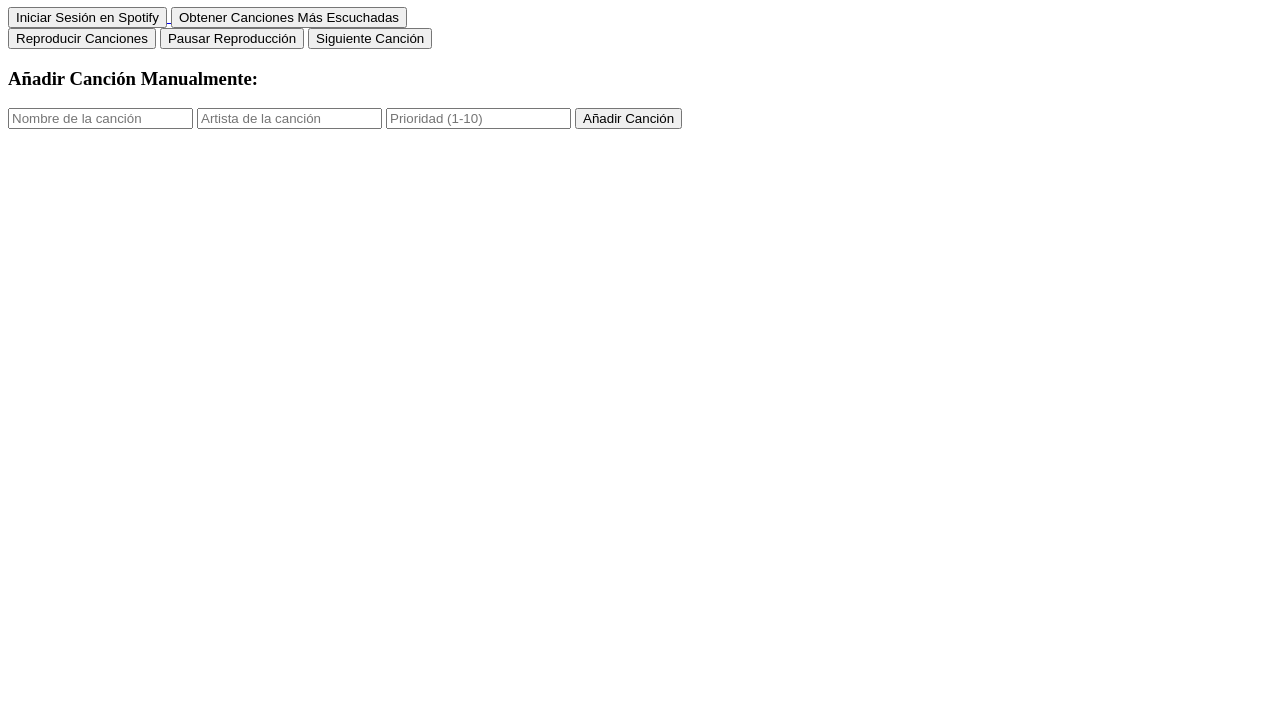
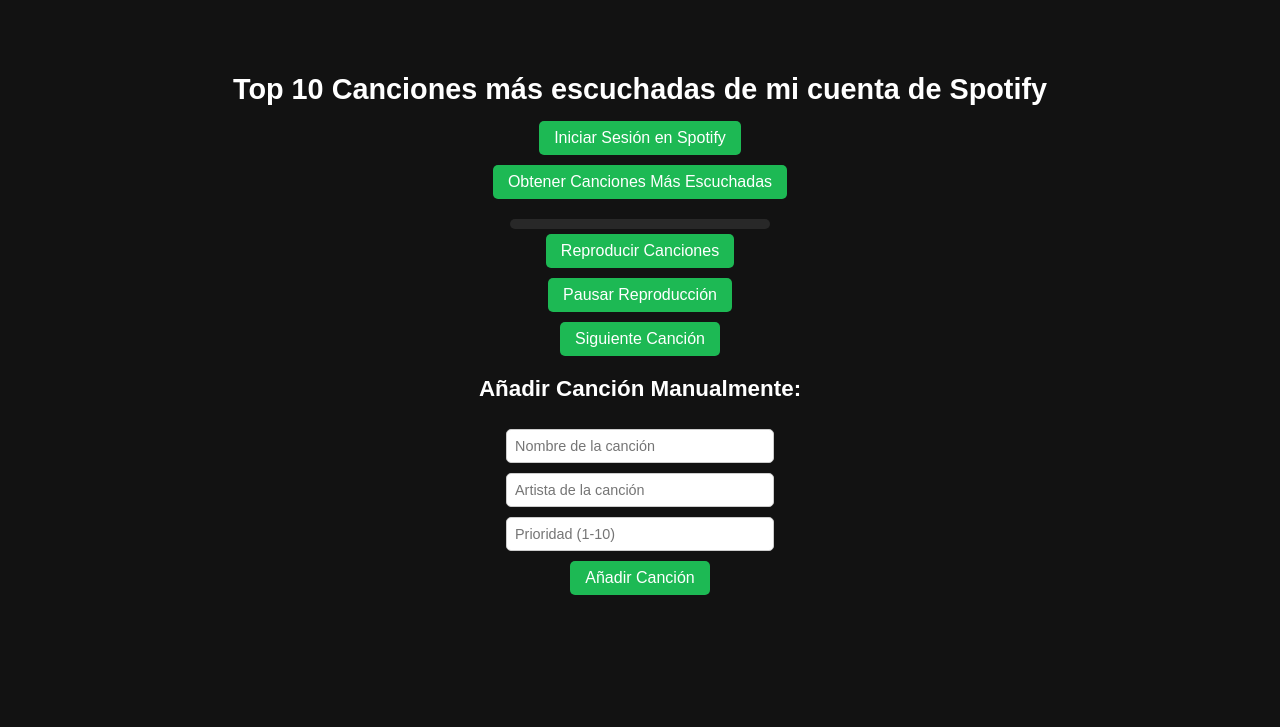
Before and after one commit to Nayeli-Urrutia/Spotify-api, a website: page public/index.html in a window 1280 px wide. Shown: the part 73-800 px from the top of the page. Drawn offline with Linux system fonts and the light colour scheme.

Commit message:
MEJORAR INTERFAZ

```diff
--- a/public/index.html
+++ b/public/index.html
@@ -4,6 +4,64 @@
     <meta charset="UTF-8">
     <meta name="viewport" content="width=device-width, initial-scale=1.0">
     <title>Reproducción de Canciones</title>
+    <style>
+        body {
+            display: flex;
+            flex-direction: column;
+            align-items: center;
+            justify-content: center;
+            height: 100vh;
+            margin: 0;
+            background-color: #121212;
+            color: #FFFFFF;
+            font-family: Arial, sans-serif;
+        }
+
+        h1 {
+            font-size: 1.8em;
+            margin-bottom: 10px;
+        }
+
+        button {
+            background-color: #1DB954;
+            color: white;
+            border: none;
+            border-radius: 5px;
+            padding: 8px 15px;
+            font-size: 1em;
+            cursor: pointer;
+            margin: 5px 0;
+            transition: background-color 0.3s;
+        }
+
+        button:hover {
+            background-color: #1aa34a;
+        }
+
+        input {
+            padding: 8px;
+            margin: 5px 0;
+            font-size: 0.9em;
+            border-radius: 5px;
+            border: 1px solid #ccc;
+            width: 250px;
+        }
+
+        #listaCanciones {
+            margin-top: 15px;
+            padding: 5px;
+            background-color: #282828;
+            border-radius: 5px;
+            width: 250px;
+            max-height: 200px;
+            overflow-y: auto;
+        }
+
+        h3 {
+            margin-top: 15px;
+            font-size: 1.4em;
+        }
+    </style>
 </head>
 <body>
     <h1>Top 10 Canciones más escuchadas de mi cuenta de Spotify</h1>
@@ -38,7 +96,8 @@
     <!-- Scripts -->
     <script src="SpotifyPlayer.js"></script>
     <script>
-        const accessToken = 'AGREGAR TOKEN PROPIO'
+        const accessToken = 'QC21xnvrMEm8Hp2GDBHhkeJsx4LJ1o5vsH6aqJiVLrUFgpC-90z44oEC39BOmiDPyCm4AtWCgz4qaKsZXeLh1IUZgplGiutr4anKT9nTiTUUxIQSA_FEIxu2LidXKAhSJqEzPYKJHI'; // Token de acceso proporcionado
+
         let currentSongIndex = 0;
         let player = new SpotifyPlayer(accessToken);
 
```
Also changed, not shown: 1 other file.
